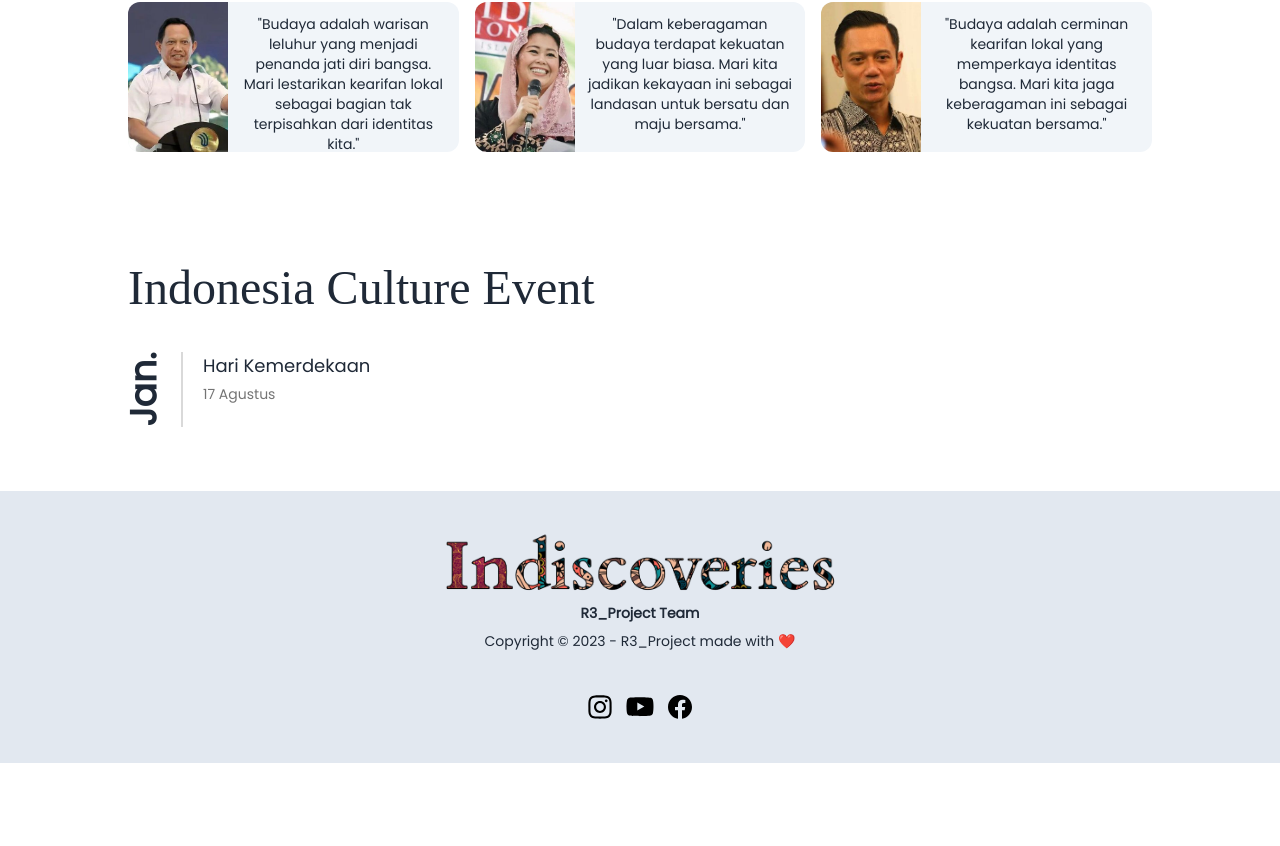
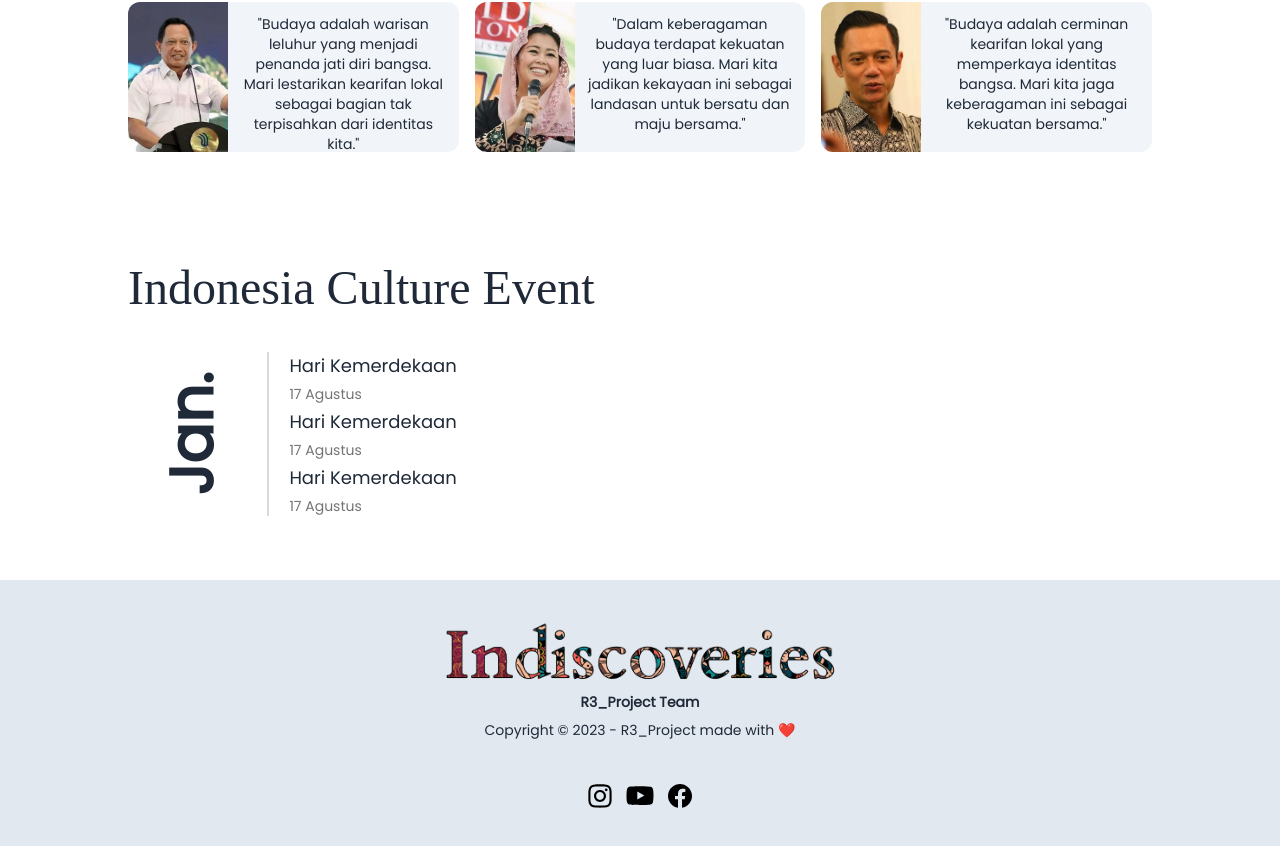
Before and after one commit to Rayyasa/webDesign-TechComFest, a Next.js app: page / in a window 1280 px wide. Shown: the part 3526-4372 px from the top of the page. Before the commit the page ends 4289 px from the top, so only its background shows below. Built offline with nearby package versions, Linux system fonts and the light colour scheme.

Commit message:
update calendar

```diff
--- a/src/app/page.tsx
+++ b/src/app/page.tsx
@@ -504,11 +504,15 @@ export default function Home() {
         <section className="mt-14 w-full px-8 xl:mt-28 xl:px-32">
           <h1 className="font-cardo text-3xl xl:text-5xl">Indonesia Culture Event</h1>
           <section className="mt-10 grid w-full grid-cols-3 gap-4">
-            <div className="flex flex-row gap-5">
-            <div className="w-[55px] h-[75px] pt-10 border-r-2 flex flex-col border-[#D9D9D9] pr-6">
-              <h1 className="font-semibold text-4xl rotate-[-90deg]">Jan.</h1>
+            <div className="flex flex-row gap-5 w-full h-full">
+            <div className="border-r-2 flex flex-col border-[#D9D9D9] pr-4 items-center justify-center">
+              <h1 className="font-semibold text-6xl rotate-[-90deg]">Jan.</h1>
             </div>
               <div className="flex flex-col gap-1">
+                <h1 className="text-lg font-light">Hari Kemerdekaan</h1>
+                <p className="text-[#747474] font-extralight text-sm">17 Agustus</p>
+                <h1 className="text-lg font-light">Hari Kemerdekaan</h1>
+                <p className="text-[#747474] font-extralight text-sm">17 Agustus</p>
                 <h1 className="text-lg font-light">Hari Kemerdekaan</h1>
                 <p className="text-[#747474] font-extralight text-sm">17 Agustus</p>
               </div>
```
